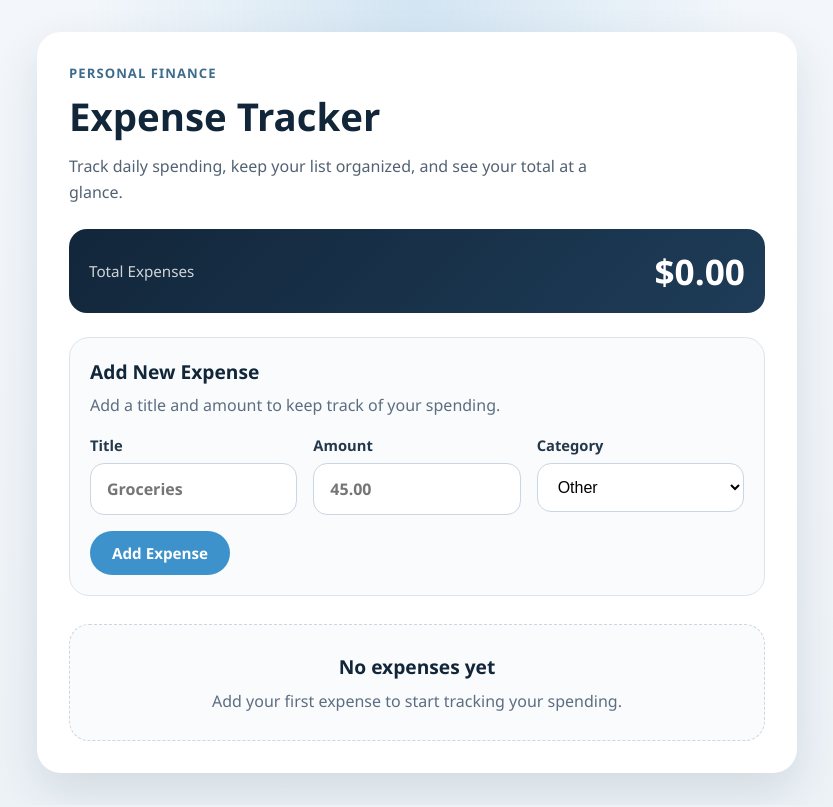
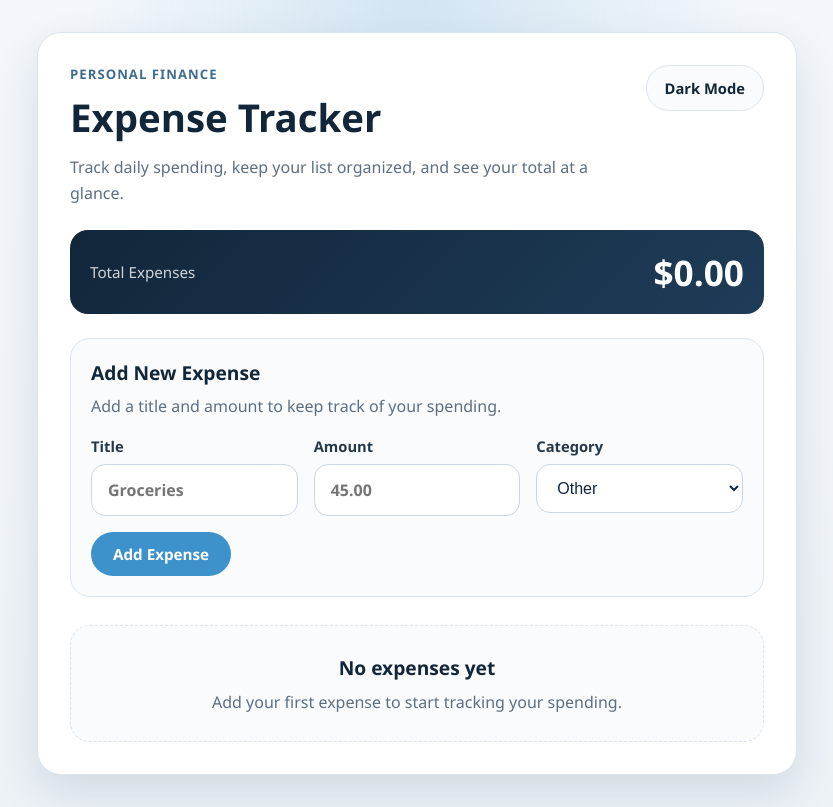
Before and after one commit to Pubudugunawardhana/Expense_Tracker, a React (Create React App) app: page / in a window 1280 px wide. Shown: the whole page, without its empty margins (223-1056 px from the left). Built offline with nearby package versions, Linux system fonts and the light colour scheme.

Commit message:
Add Dark Mode

```diff
--- a/src/App.css
+++ b/src/App.css
@@ -1,9 +1,68 @@
 .app-shell {
+  --bg-top: rgba(62, 146, 204, 0.18);
+  --bg-start: #f3f7fb;
+  --bg-end: #edf2f7;
+  --surface-bg: #ffffff;
+  --surface-alt: #f9fbfd;
+  --surface-border: #dbe5ee;
+  --card-shadow: 0 18px 45px rgba(19, 47, 76, 0.12);
+  --text-primary: #12263a;
+  --text-secondary: #24384a;
+  --text-muted: #5c6e80;
+  --eyebrow-color: #3e6c8c;
+  --summary-start: #12263a;
+  --summary-end: #1e3c58;
+  --summary-text: #ffffff;
+  --input-border: #cad6e2;
+  --input-bg: #ffffff;
+  --focus-ring: rgba(62, 146, 204, 0.16);
+  --primary-bg: #3e92cc;
+  --primary-text: #ffffff;
+  --secondary-bg: #e8f2f8;
+  --secondary-text: #1e567c;
+  --danger-bg: #ffe5df;
+  --danger-text: #9f2f16;
+  --pill-bg: #e8f2f8;
+  --pill-text: #1e567c;
+  --editing-border: #8dbfe3;
+  --editing-shadow: 0 10px 24px rgba(62, 146, 204, 0.12);
   min-height: 100vh;
   padding: 32px 16px;
   background:
-    radial-gradient(circle at top, rgba(62, 146, 204, 0.18), transparent 32%),
-    linear-gradient(180deg, #f3f7fb 0%, #edf2f7 100%);
+    radial-gradient(circle at top, var(--bg-top), transparent 32%),
+    linear-gradient(180deg, var(--bg-start) 0%, var(--bg-end) 100%);
+  color: var(--text-primary);
+  transition: background 0.35s ease, color 0.35s ease;
+}
+
+.app-shell.theme-dark {
+  --bg-top: rgba(124, 199, 255, 0.22);
+  --bg-start: #08111d;
+  --bg-end: #0f1a29;
+  --surface-bg: rgba(14, 22, 34, 0.94);
+  --surface-alt: #111c2b;
+  --surface-border: #22344a;
+  --card-shadow: 0 18px 45px rgba(0, 0, 0, 0.42);
+  --text-primary: #e7eef7;
+  --text-secondary: #d4deea;
+  --text-muted: #97a9bd;
+  --eyebrow-color: #7cc7ff;
+  --summary-start: #183650;
+  --summary-end: #102437;
+  --summary-text: #f5fbff;
+  --input-border: #32485f;
+  --input-bg: #0d1724;
+  --focus-ring: rgba(124, 199, 255, 0.22);
+  --primary-bg: #7cc7ff;
+  --primary-text: #082133;
+  --secondary-bg: #183149;
+  --secondary-text: #d7ecfa;
+  --danger-bg: #4a2221;
+  --danger-text: #ffb7aa;
+  --pill-bg: #143149;
+  --pill-text: #96daff;
+  --editing-border: #5db4e7;
+  --editing-shadow: 0 12px 28px rgba(6, 18, 31, 0.45);
 }
 
 .expense-card {
@@ -11,34 +70,65 @@
   margin: 0 auto;
   padding: 32px;
   border-radius: 24px;
-  background-color: #ffffff;
-  box-shadow: 0 18px 45px rgba(19, 47, 76, 0.12);
+  border: 1px solid var(--surface-border);
+  background-color: var(--surface-bg);
+  box-shadow: var(--card-shadow);
+  transition: background-color 0.35s ease, border-color 0.35s ease,
+    box-shadow 0.35s ease;
 }
 
 .app-header {
   margin-bottom: 24px;
 }
 
+.app-header-top {
+  display: flex;
+  align-items: flex-start;
+  justify-content: space-between;
+  gap: 16px;
+}
+
 .eyebrow {
   margin: 0 0 8px;
-  color: #3e6c8c;
+  color: var(--eyebrow-color);
   font-size: 0.82rem;
   font-weight: 700;
   letter-spacing: 0.08em;
   text-transform: uppercase;
+  transition: color 0.35s ease;
 }
 
 .app-header h1 {
   margin: 0;
-  color: #12263a;
+  color: var(--text-primary);
   font-size: clamp(2rem, 3vw, 2.6rem);
+  transition: color 0.35s ease;
 }
 
 .app-description {
   max-width: 540px;
   margin: 12px 0 0;
-  color: #526273;
+  color: var(--text-muted);
   line-height: 1.6;
+  transition: color 0.35s ease;
+}
+
+.theme-toggle {
+  padding: 12px 18px;
+  border: 1px solid var(--surface-border);
+  border-radius: 999px;
+  background-color: var(--surface-alt);
+  color: var(--text-primary);
+  font-size: 0.92rem;
+  font-weight: 700;
+  cursor: pointer;
+  transition: transform 0.2s ease, background-color 0.35s ease,
+    color 0.35s ease, border-color 0.35s ease, box-shadow 0.2s ease;
+}
+
+.theme-toggle:hover {
+  transform: translateY(-1px);
+  box-shadow: 0 10px 24px rgba(19, 47, 76, 0.12);
 }
 
 .summary-panel {
@@ -49,8 +139,13 @@
   margin-bottom: 24px;
   padding: 18px 20px;
   border-radius: 18px;
-  background: linear-gradient(135deg, #12263a 0%, #1e3c58 100%);
-  color: #ffffff;
+  background: linear-gradient(
+    135deg,
+    var(--summary-start) 0%,
+    var(--summary-end) 100%
+  );
+  color: var(--summary-text);
+  transition: background 0.35s ease, color 0.35s ease;
 }
 
 .summary-panel span {
@@ -74,28 +169,32 @@
 
 .category-total-card {
   padding: 16px 18px;
-  border: 1px solid #dbe5ee;
+  border: 1px solid var(--surface-border);
   border-radius: 18px;
-  background-color: #f9fbfd;
+  background-color: var(--surface-alt);
+  transition: background-color 0.35s ease, border-color 0.35s ease;
 }
 
 .category-total-card p {
   margin: 0 0 8px;
-  color: #5c6e80;
+  color: var(--text-muted);
   font-size: 0.92rem;
+  transition: color 0.35s ease;
 }
 
 .category-total-card strong {
-  color: #12263a;
+  color: var(--text-primary);
   font-size: 1.05rem;
+  transition: color 0.35s ease;
 }
 
 .expense-form {
   margin-bottom: 28px;
   padding: 20px;
-  border: 1px solid #dbe5ee;
+  border: 1px solid var(--surface-border);
   border-radius: 20px;
-  background-color: #f9fbfd;
+  background-color: var(--surface-alt);
+  transition: background-color 0.35s ease, border-color 0.35s ease;
 }
 
 .form-heading {
@@ -104,14 +203,16 @@
 
 .form-heading h2 {
   margin: 0;
-  color: #12263a;
+  color: var(--text-primary);
   font-size: 1.2rem;
+  transition: color 0.35s ease;
 }
 
 .form-heading p {
   margin: 8px 0 0;
-  color: #5c6e80;
+  color: var(--text-muted);
   line-height: 1.5;
+  transition: color 0.35s ease;
 }
 
 .form-grid {
@@ -124,8 +225,9 @@
   display: flex;
   flex-direction: column;
   gap: 8px;
-  color: #24384a;
+  color: var(--text-secondary);
   font-weight: 600;
+  transition: color 0.35s ease;
 }
 
 .form-field span {
@@ -135,25 +237,28 @@
 .form-field input,
 .form-field select {
   padding: 14px 16px;
-  border: 1px solid #cad6e2;
+  border: 1px solid var(--input-border);
   border-radius: 14px;
-  background-color: #ffffff;
+  background-color: var(--input-bg);
+  color: var(--text-primary);
   font-size: 1rem;
-  transition: border-color 0.2s ease, box-shadow 0.2s ease;
+  transition: border-color 0.2s ease, box-shadow 0.2s ease,
+    background-color 0.35s ease, color 0.35s ease;
 }
 
 .form-field input:focus,
 .form-field select:focus {
   outline: none;
-  border-color: #3e92cc;
-  box-shadow: 0 0 0 4px rgba(62, 146, 204, 0.16);
+  border-color: var(--primary-bg);
+  box-shadow: 0 0 0 4px var(--focus-ring);
 }
 
 .form-error {
   margin: 12px 0 0;
-  color: #c73e1d;
+  color: var(--danger-text);
   font-size: 0.92rem;
   font-weight: 600;
+  transition: color 0.35s ease;
 }
 
 .primary-button,
@@ -185,15 +290,19 @@
 
 .primary-button {
   padding: 12px 22px;
-  background-color: #3e92cc;
-  color: #ffffff;
+  background-color: var(--primary-bg);
+  color: var(--primary-text);
+  transition: transform 0.2s ease, opacity 0.2s ease,
+    background-color 0.35s ease, color 0.35s ease;
 }
 
 .secondary-button,
 .edit-button {
   padding: 12px 22px;
-  background-color: #e8f2f8;
-  color: #1e567c;
+  background-color: var(--secondary-bg);
+  color: var(--secondary-text);
+  transition: transform 0.2s ease, opacity 0.2s ease,
+    background-color 0.35s ease, color 0.35s ease;
 }
 
 .expense-list-section {
@@ -210,13 +319,15 @@
 
 .list-header h2 {
   margin: 0;
-  color: #12263a;
+  color: var(--text-primary);
   font-size: 1.25rem;
+  transition: color 0.35s ease;
 }
 
 .list-header span {
-  color: #5c6e80;
+  color: var(--text-muted);
   font-size: 0.95rem;
+  transition: color 0.35s ease;
 }
 
 .expense-list {
@@ -234,20 +345,23 @@
   justify-content: space-between;
   gap: 16px;
   padding: 18px 20px;
-  border: 1px solid #dbe5ee;
+  border: 1px solid var(--surface-border);
   border-radius: 18px;
-  background-color: #ffffff;
+  background-color: var(--surface-bg);
+  transition: background-color 0.35s ease, border-color 0.35s ease,
+    box-shadow 0.35s ease;
 }
 
 .expense-item-editing {
-  border-color: #8dbfe3;
-  box-shadow: 0 10px 24px rgba(62, 146, 204, 0.12);
+  border-color: var(--editing-border);
+  box-shadow: var(--editing-shadow);
 }
 
 .expense-item h3 {
   margin: 0 0 6px;
-  color: #12263a;
+  color: var(--text-primary);
   font-size: 1rem;
+  transition: color 0.35s ease;
 }
 
 .expense-content {
@@ -267,16 +381,18 @@
   align-items: center;
   padding: 6px 10px;
   border-radius: 999px;
-  background-color: #e8f2f8;
-  color: #1e567c;
+  background-color: var(--pill-bg);
+  color: var(--pill-text);
   font-size: 0.82rem;
   font-weight: 700;
+  transition: background-color 0.35s ease, color 0.35s ease;
 }
 
 .expense-meta {
   margin: 0;
-  color: #688095;
+  color: var(--text-muted);
   font-size: 0.9rem;
+  transition: color 0.35s ease;
 }
 
 .expense-actions {
@@ -291,33 +407,39 @@
 }
 
 .expense-actions strong {
-  color: #12263a;
+  color: var(--text-primary);
   font-size: 1rem;
+  transition: color 0.35s ease;
 }
 
 .delete-button {
   padding: 10px 16px;
-  background-color: #ffe5df;
-  color: #9f2f16;
+  background-color: var(--danger-bg);
+  color: var(--danger-text);
+  transition: transform 0.2s ease, opacity 0.2s ease,
+    background-color 0.35s ease, color 0.35s ease;
 }
 
 .empty-state {
   padding: 28px 20px;
-  border: 1px dashed #cad6e2;
+  border: 1px dashed var(--surface-border);
   border-radius: 20px;
   text-align: center;
-  background-color: #f9fbfd;
+  background-color: var(--surface-alt);
+  transition: background-color 0.35s ease, border-color 0.35s ease;
 }
 
 .empty-state h2 {
   margin: 0;
-  color: #12263a;
+  color: var(--text-primary);
   font-size: 1.2rem;
+  transition: color 0.35s ease;
 }
 
 .empty-state p {
   margin: 10px 0 0;
-  color: #5c6e80;
+  color: var(--text-muted);
+  transition: color 0.35s ease;
 }
 
 @media (max-width: 640px) {
@@ -329,6 +451,7 @@
     grid-template-columns: 1fr;
   }
 
+  .app-header-top,
   .summary-panel,
   .expense-item,
   .expense-actions,
--- a/src/App.js
+++ b/src/App.js
@@ -5,6 +5,7 @@ import { DEFAULT_CATEGORY } from './data/expenseCategories';
 import './App.css';
 
 const STORAGE_KEY = 'expense-tracker-expenses';
+const THEME_STORAGE_KEY = 'expense-tracker-theme';
 
 const normalizeExpense = (expense) => {
   const numericAmount = Number(expense.amount);
@@ -21,6 +22,16 @@ function App() {
   const [expenses, setExpenses] = useState([]);
   const [hasLoaded, setHasLoaded] = useState(false);
   const [editingExpense, setEditingExpense] = useState(null);
+  const [theme, setTheme] = useState(() => {
+    try {
+      return localStorage.getItem(THEME_STORAGE_KEY) === 'dark'
+        ? 'dark'
+        : 'light';
+    } catch (error) {
+      console.error('Failed to load theme preference from localStorage.', error);
+      return 'light';
+    }
+  });
 
   useEffect(() => {
     try {
@@ -47,6 +58,14 @@ function App() {
 
     localStorage.setItem(STORAGE_KEY, JSON.stringify(expenses));
   }, [expenses, hasLoaded]);
+
+  useEffect(() => {
+    try {
+      localStorage.setItem(THEME_STORAGE_KEY, theme);
+    } catch (error) {
+      console.error('Failed to save theme preference to localStorage.', error);
+    }
+  }, [theme]);
 
   const handleSaveExpense = (expenseToSave) => {
     setExpenses((currentExpenses) => {
@@ -81,6 +100,12 @@ function App() {
     setEditingExpense(selectedExpense ?? null);
   };
 
+  const handleToggleTheme = () => {
+    setTheme((currentTheme) =>
+      currentTheme === 'light' ? 'dark' : 'light'
+    );
+  };
+
   const totalExpenseAmount = expenses.reduce(
     (total, expense) => total + expense.amount,
     0
@@ -94,11 +119,26 @@ function App() {
   );
 
   return (
-    <main className="app-shell">
+    <main className={`app-shell theme-${theme}`}>
       <section className="expense-card">
         <div className="app-header">
-          <p className="eyebrow">Personal Finance</p>
-          <h1>Expense Tracker</h1>
+          <div className="app-header-top">
+            <div>
+              <p className="eyebrow">Personal Finance</p>
+              <h1>Expense Tracker</h1>
+            </div>
+
+            <button
+              aria-label={`Switch to ${theme === 'light' ? 'dark' : 'light'} mode`}
+              aria-pressed={theme === 'dark'}
+              className="theme-toggle"
+              type="button"
+              onClick={handleToggleTheme}
+            >
+              {theme === 'light' ? 'Dark Mode' : 'Light Mode'}
+            </button>
+          </div>
+
           <p className="app-description">
             Track daily spending, keep your list organized, and see your total
             at a glance.
```
Also changed, not shown: 2 other files (tests, documents, lock files or other folders).
